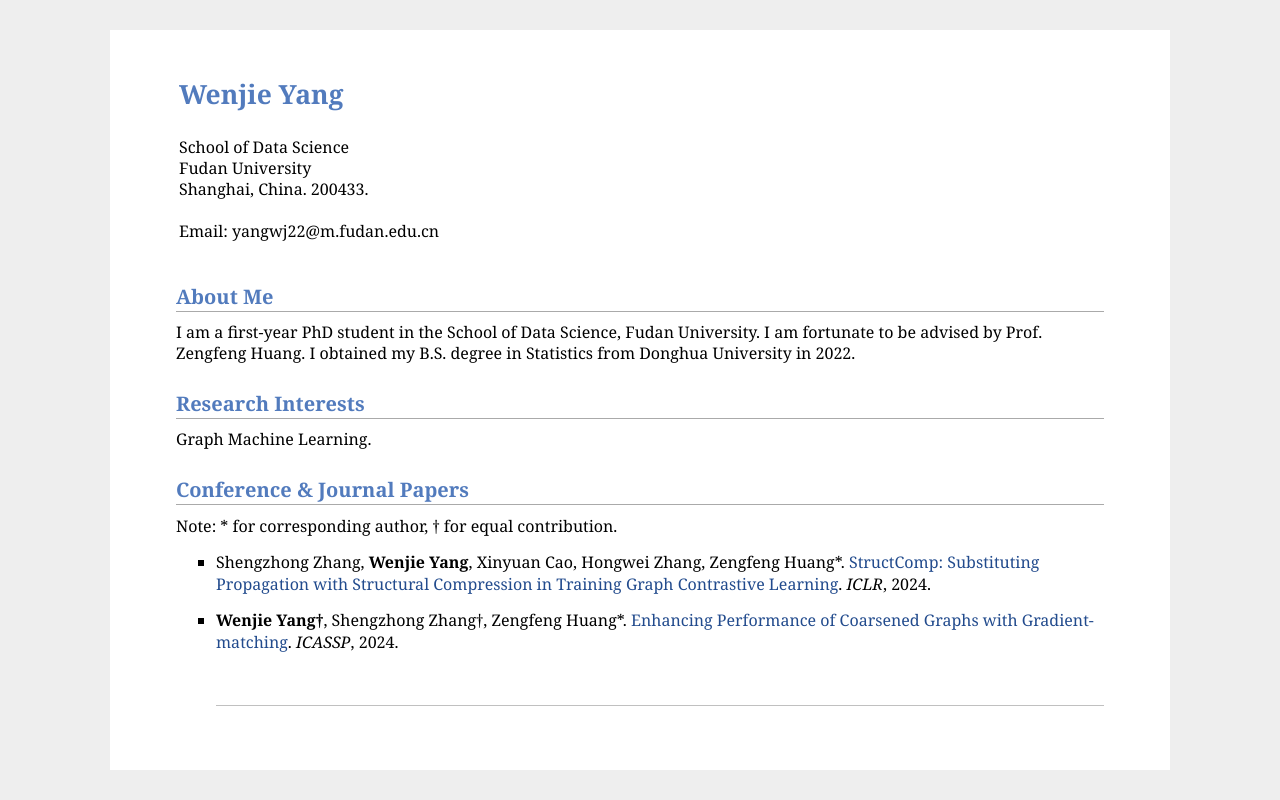
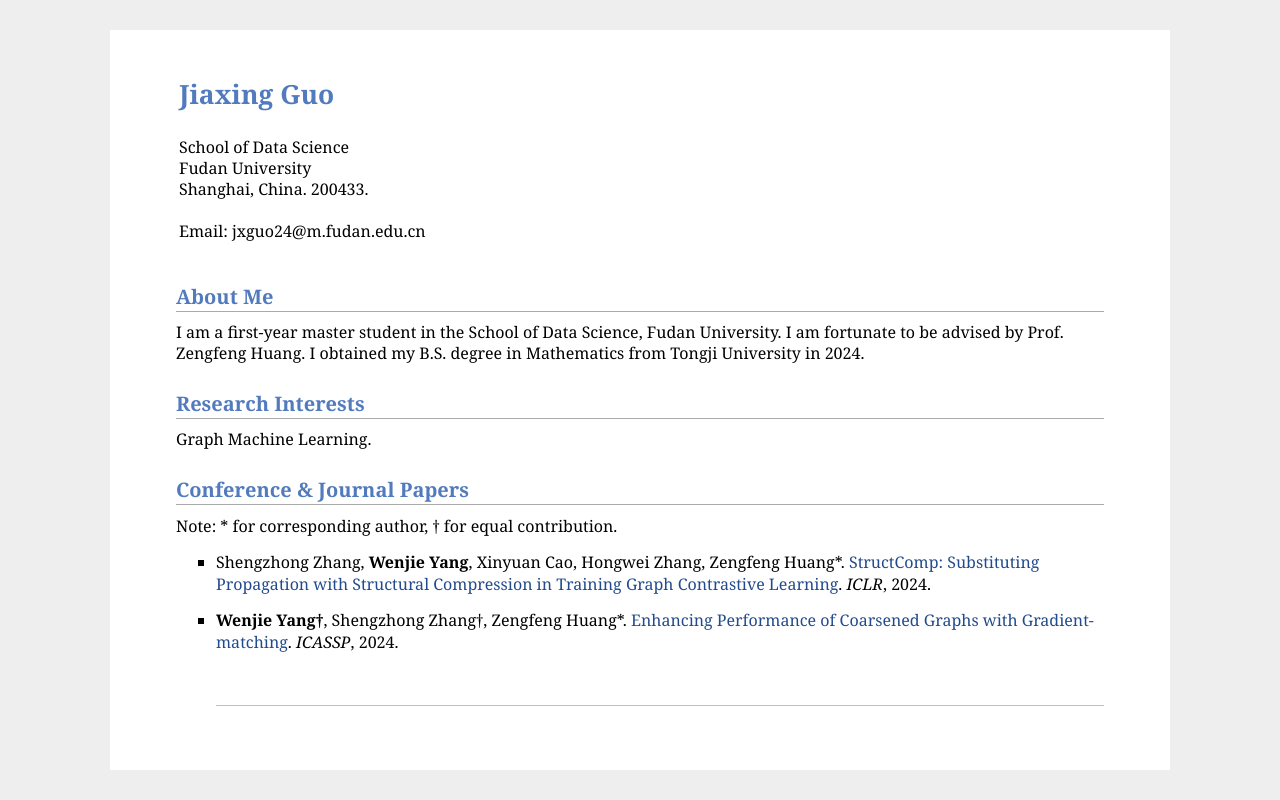
Before and after one commit to jxguo01/jxguo01.github.io, a plain HTML site: page index.html in a window 1280 px wide. Drawn offline with Linux system fonts and the light colour scheme.

Commit message:
Update index.html

```diff
--- a/index.html
+++ b/index.html
@@ -1,6 +1,6 @@
-<meta name="description" content="Wenjie Yang&#39;s home page">
+<meta name="description" content="Jiaxing Guo&#39;s home page">
 <link rel="stylesheet" href="jemdoc.css" type="text/css">
-<title>Wenjie Yang's Homepage @ Fudan University</title>
+<title>Jiaxing Guo's Homepage @ Fudan University</title>
 
 
 <body>
@@ -10,7 +10,7 @@
         <tr>
             <td width="670">
                 <div id="toptitle">
-                    <h1>Wenjie Yang</h1>
+                    <h1>Jiaxing Guo</h1>
                 </div>
                 <!-- <h3>Graduate Student</h3> -->
                 <p>
@@ -18,7 +18,7 @@
                     Fudan University <br>
                     Shanghai, China. 200433.<br>
                     <br>
-                    Email: yangwj22@m.fudan.edu.cn
+                    Email: jxguo24@m.fudan.edu.cn
                 </p>
             </td>
         </tr>
@@ -28,7 +28,7 @@
 
 <h2>About Me</h2>
 <p>
-    I am a first-year PhD student in the School of Data Science, Fudan University. I am fortunate to be advised by Prof. Zengfeng Huang. I obtained my B.S. degree in Statistics from Donghua University in 2022.
+    I am a first-year master student in the School of Data Science, Fudan University. I am fortunate to be advised by Prof. Zengfeng Huang. I obtained my B.S. degree in Mathematics from Tongji University in 2024.
 </p>
 
 <h2>Research Interests</h2>
```
